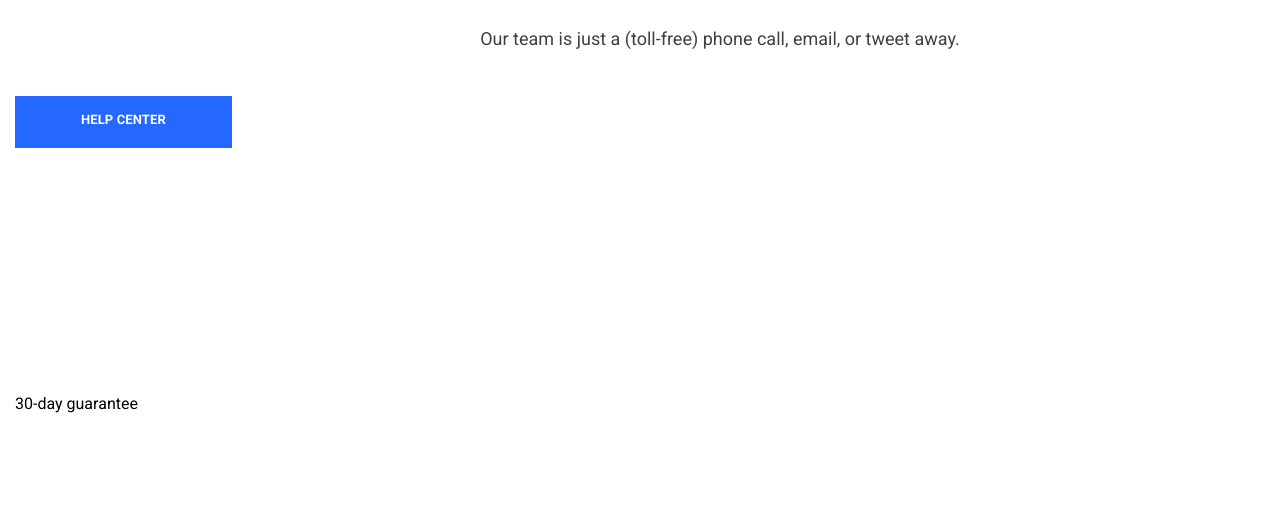
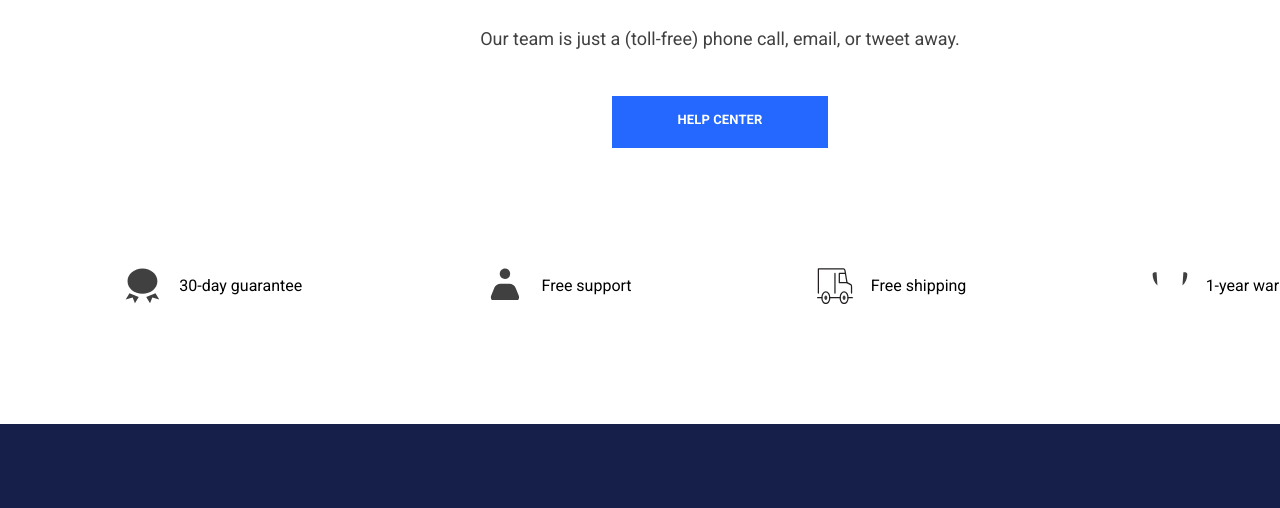
Before and after one commit to a-pinchuk/command-project, a website built with Parcel: page src/index.html in a window 1280 px wide. Shown: the part 5005-5513 px from the top of the page. Built offline with nearby package versions, Linux system fonts and the light colour scheme.

Commit message:
add  нижнюю часть секции turn_out

```diff
--- a/src/partials/turns_out.html
+++ b/src/partials/turns_out.html
@@ -41,21 +41,29 @@
     </p>
     <button class="turn-out__button--long" type="button">Help center</button>
 
-    <ul>
+    <ul class="turn-out__benefits">
       <li>
-        <svg><use></use></svg>
+        <svg class="turn-out__svg" width="36" height="36">
+          <use href="./images/sprite.svg#icon-Frame-7"></use>
+        </svg>
         <p>30-day guarantee</p>
       </li>
       <li>
-        <svg><use></use></svg>
+        <svg class="turn-out__svg" width="36" height="36">
+          <use href="./images/sprite.svg#icon-Frame-8"></use>
+        </svg>
         <p>Free support</p>
       </li>
       <li>
-        <svg><use></use></svg>
+        <svg class="turn-out__svg" width="36" height="36">
+          <use href="./images/sprite.svg#icon-Frame-9"></use>
+        </svg>
         <p>Free shipping</p>
       </li>
       <li>
-        <svg><use></use></svg>
+        <svg class="turn-out__svg" width="36" height="36">
+          <use href="./images/sprite.svg#icon-Frame-10"></use>
+        </svg>
         <p>1-year warranty</p>
       </li>
     </ul>
--- a/src/sass/components/_turn_out.scss
+++ b/src/sass/components/_turn_out.scss
@@ -77,6 +77,7 @@
 }
 
 .turn-out__button--long {
+  display: block;
   margin: 45px auto 93px;
   padding: 17px 66px 21px;
   font-weight: 700;
@@ -88,3 +89,20 @@
   background-color: #2468ff;
   border: none;
 }
+
+.turn-out__benefits {
+  display: flex;
+  justify-content: space-evenly;
+  margin: 120px auto;
+  gap: 75px;
+}
+
+.turn-out__benefits > li {
+  display: flex;
+  align-items: center;
+}
+
+.turn-out__svg {
+  margin-right: 18px;
+  fill: #404040;
+}
```
